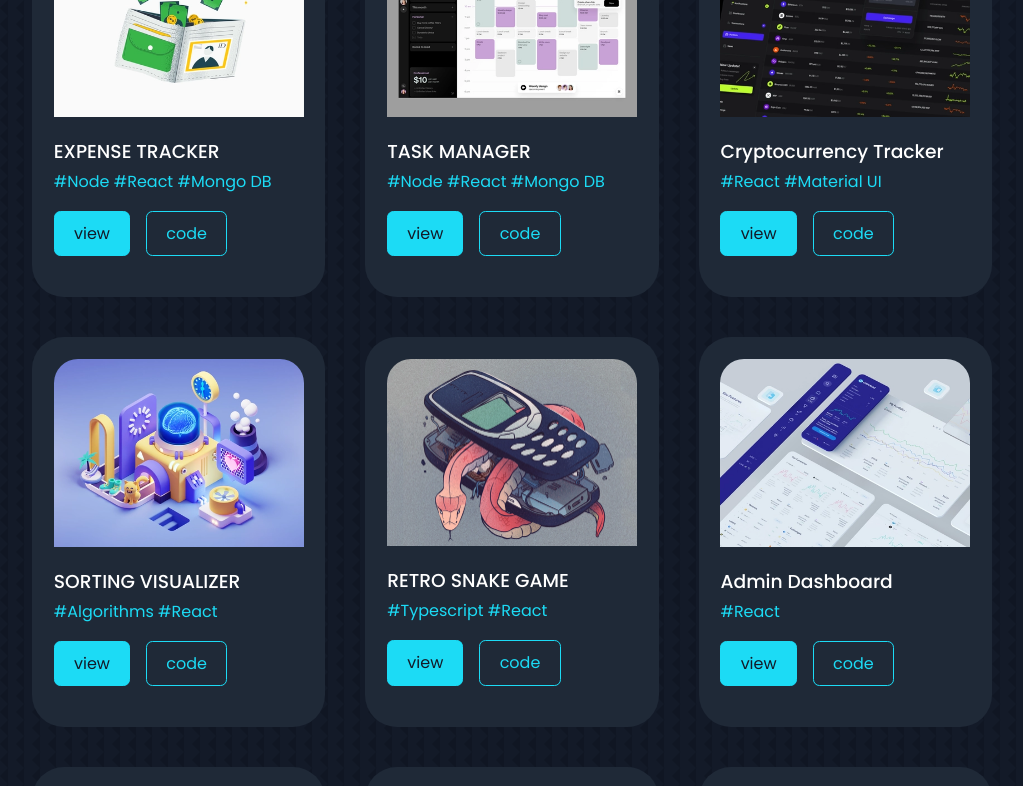
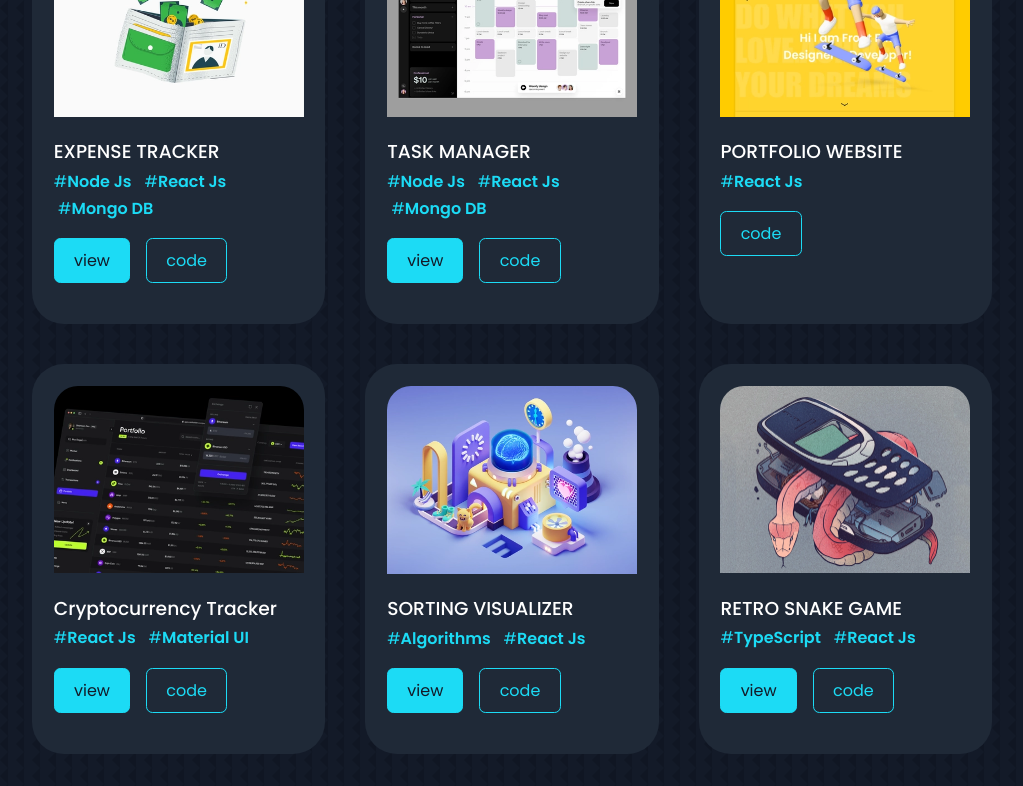
Before and after one commit to pjrepo/portfolio, a React (Create React App) app: page / in a window 1280 px wide. Shown: the part 2800-3586 px from the top of the page, without its empty margins (128-1151 px from the left). Built offline with nearby package versions, Linux system fonts and the light colour scheme.

Commit message:
chore: portfolio website source code addition

```diff
--- a/src/components/portfolio/Portfolio.js
+++ b/src/components/portfolio/Portfolio.js
@@ -9,20 +9,24 @@ import taskmanager from "../../assets/taskmanager.webp";
 import cocktailsapi from "../../assets/cocktailsapi.webp";
 import sortingvisualizer from "../../assets/sortingvisualizer.webp";
 import expensetracker from "../../assets/expensetracker.webp";
+import portfoliowebsite from "../../assets/portfoliowebsite.webp";
 
 const projects = [
   {
     i: 1,
     image: colorpicker,
     title: "COLOR PICKER EXTENSION",
-    description: "#Manifest_V3 #Javascript",
+    description: [
+      { j: "1", technology: "Manifest_V3" },
+      { j: "2", technology: "Javascript" },
+    ],
     sourceCode: "https://github.com/pjrepo/color-picker-extension",
   },
   {
     i: 2,
     image: tictactoe,
     title: "TIC TAC TOE",
-    description: "#React",
+    description: [{ j: "1", technology: "React Js" }],
     liveLink: "https://tic-tac-toe-pjrepo.vercel.app/",
     sourceCode: "https://github.com/pjrepo/tic-tac-toe",
   },
@@ -30,7 +34,7 @@ const projects = [
     i: 3,
     image: cocktailsapi,
     title: "COCKTAILs API",
-    description: "#React",
+    description: [{ j: "1", technology: "React Js" }],
     liveLink: "https://cocktails-api-pjrepo.vercel.app/",
     sourceCode: "https://github.com/pjrepo/cocktails",
   },
@@ -38,7 +42,7 @@ const projects = [
     i: 4,
     image: admindashboard,
     title: "Admin Dashboard",
-    description: "#React",
+    description: [{ j: "1", technology: "React Js" }],
     liveLink: "https://admin-dashboard-pjrepo.vercel.app/",
     sourceCode: "https://github.com/pjrepo/admin-dashboard",
   },
@@ -46,7 +50,10 @@ const projects = [
     i: 5,
     image: snakegame,
     title: "RETRO SNAKE GAME",
-    description: "#Typescript #React",
+    description: [
+      { j: "1", technology: "TypeScript" },
+      { j: "2", technology: "React Js" },
+    ],
     liveLink: "https://retro-snake-game-pjrepo.vercel.app/",
     sourceCode: "https://github.com/pjrepo/retro-snake-game",
   },
@@ -54,7 +61,10 @@ const projects = [
     i: 6,
     image: sortingvisualizer,
     title: "SORTING VISUALIZER",
-    description: "#Algorithms #React",
+    description: [
+      { j: "1", technology: "Algorithms" },
+      { j: "2", technology: "React Js" },
+    ],
     liveLink: "https://dribbble.com/Alien_pixels",
     sourceCode: "https://github.com",
   },
@@ -62,23 +72,42 @@ const projects = [
     i: 7,
     image: cryptotracker,
     title: "Cryptocurrency Tracker",
-    description: "#React #Material UI",
+    description: [
+      { j: "1", technology: "React Js" },
+      { j: "2", technology: "Material UI" },
+    ],
     liveLink: "https://cryptix-pjrepo.vercel.app/",
     sourceCode: "https://github.com/pjrepo/cryptix",
   },
   {
     i: 8,
+    image: portfoliowebsite,
+    title: "PORTFOLIO WEBSITE",
+    description: [{ j: "1", technology: "React Js" }],
+    liveLink: "https://cryptix-pjrepo.vercel.app/",
+    sourceCode: "https://github.com/pjrepo/portfolio",
+  },
+  {
+    i: 9,
     image: taskmanager,
     title: "TASK MANAGER",
-    description: "#Node #React #Mongo DB",
+    description: [
+      { j: "1", technology: "Node Js" },
+      { j: "2", technology: "React Js" },
+      { j: "3", technology: "Mongo DB" },
+    ],
     liveLink: "https://dribbble.com/Alien_pixels",
     sourceCode: "https://github.com",
   },
   {
-    i: 9,
+    i: 10,
     image: expensetracker,
     title: "EXPENSE TRACKER",
-    description: "#Node #React #Mongo DB",
+    description: [
+      { j: "1", technology: "Node Js" },
+      { j: "2", technology: "React Js" },
+      { j: "3", technology: "Mongo DB" },
+    ],
     liveLink: "https://dribbble.com/Alien_pixels",
     sourceCode: "https://github.com",
   },
@@ -99,9 +128,19 @@ const Portfolio = () => {
                 <div className="portfolio__item-image">
                   <img src={image} alt="" />
                   <h3>{title}</h3>
-                  <p>{description}</p>
+                  <p>
+                    {description.map((skill) => {
+                      const { j, technology } = skill;
+                      return (
+                        <span key={j}>
+                          #<b>{technology}</b>&nbsp; &nbsp;
+                        </span>
+                      );
+                    })}
+                  </p>
                   <div className="portfolio__item-cta">
-                    {title !== "COLOR PICKER EXTENSION" && (
+                    {title !== "COLOR PICKER EXTENSION" &&
+                      title !== "PORTFOLIO WEBSITE" && (
                         <div
                           className="btn btn-primary"
                           onClick={() => window.open(liveLink, "_blank")}
```
Also changed, not shown: src/assets/portfoliowebsite.webp (added). Lines whose indentation alone changed are shown as unchanged.
